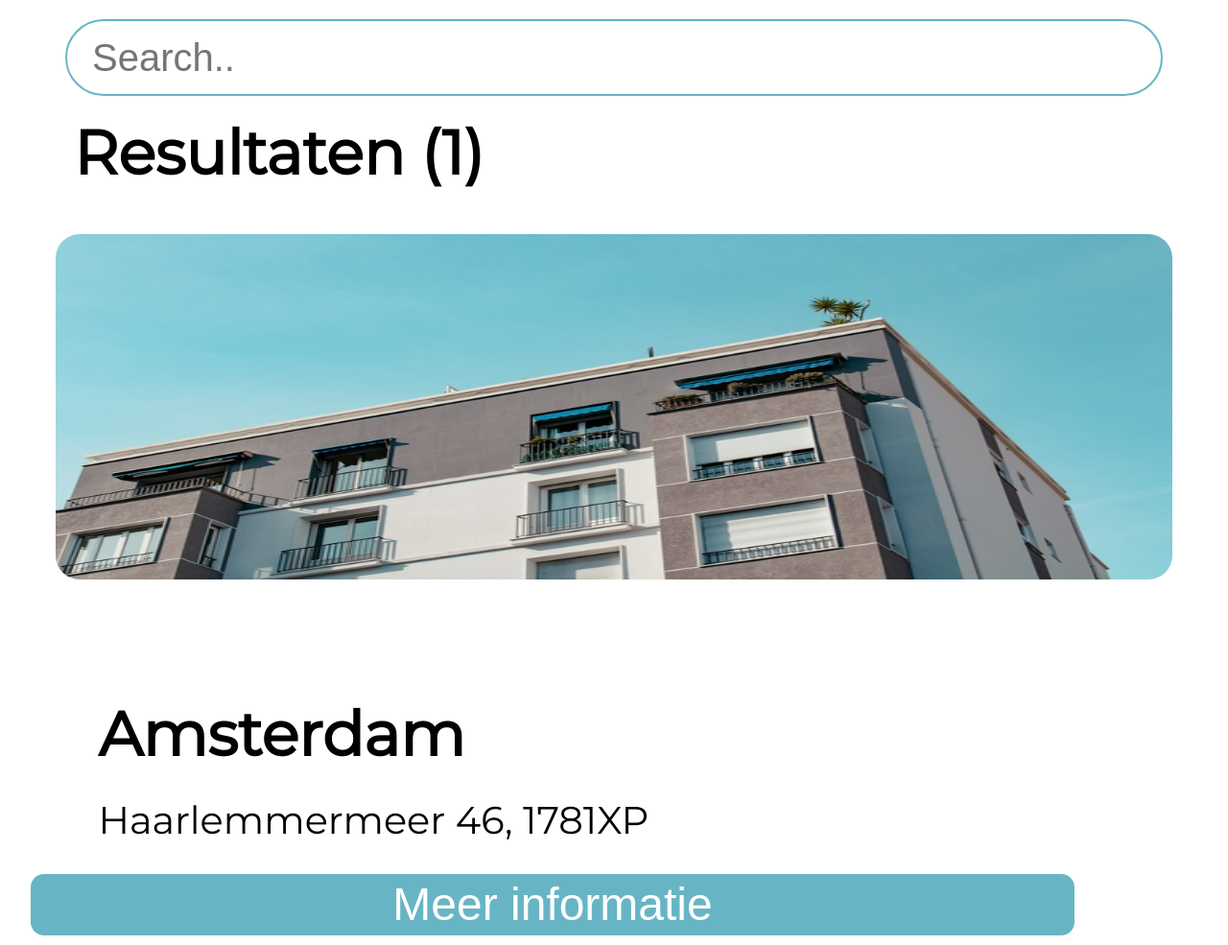
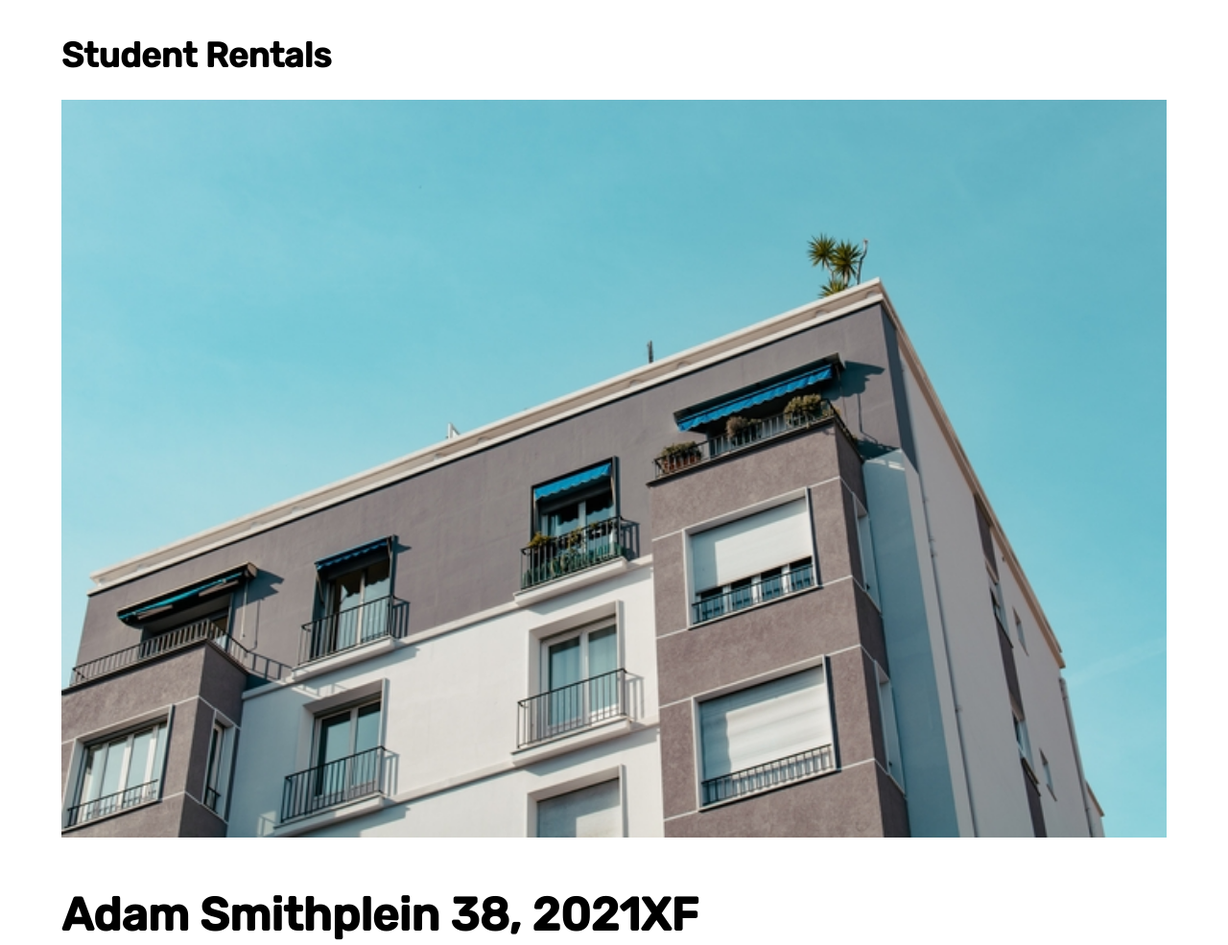
Before and after one commit to CMDA/frontend-voor-designers-2021, a plain HTML site: page uitwerkingOpdracht1/index.html in a window 1280 px wide. Shown: the top 985 px of the page at 96% size. Drawn offline with Linux system fonts and the light colour scheme.

Commit message:
Latest versie opdracht 1
Added flipping card with extra information on the backside. Whole new layout, also a new css file.

```diff
--- a/uitwerkingOpdracht1/index.html
+++ b/uitwerkingOpdracht1/index.html
@@ -3,54 +3,70 @@
   <head>
     <meta charset="utf-8">
     <title>Studenten verhuur</title>
+    <link rel="stylesheet" href="styles/style.css">
 
-    <link rel="stylesheet" href="styles/style.css">
     <link rel="preconnect" href="https://fonts.gstatic.com">
-<link href="https://fonts.googleapis.com/css2?family=Montserrat&family=Noto+Sans+JP&display=swap" rel="stylesheet">
-
+    <link rel="preconnect" href="https://fonts.gstatic.com">
+<link href="https://fonts.googleapis.com/css2?family=Noto+Serif:wght@700&display=swap" rel="stylesheet">
+    <link href="https://fonts.googleapis.com/css2?family=Montserrat&family=Noto+Sans+JP&display=swap" rel="stylesheet">
+    <link rel="preconnect" href="https://fonts.gstatic.com">
+<link href="https://fonts.googleapis.com/css2?family=Rubik:wght@500&display=swap" rel="stylesheet">
   </head>
   <body>
+    <header>
+      <p><strong>Student Rentals</p>
 
-  <header>
-  <input type="text" placeholder="Search..">
-  </header>
+    </header>
+    <main>
 
-    <main>
       <section>
-        <article>
-          <h1>Resultaten (1)</h1>
-            <figure>
-              <img src="images/bluesky.jpg" alt="Rentals Amsterdam student">
-            </figure>
-            <h2>Amsterdam</h2>
-              <p>Haarlemmermeer 46, 1781XP</p>
-          <button type="button" name="button">Meer informatie</button>
-        </article>
+        <div><!--  main > section > div:first-of-type -->
+            <div class="card">
+              <!-- Semantische wijze is een figure niet juist, maar waren van origine 2 afbeeldingen -->
+              <figure>
+              <!-- content voorkant komt hier -->
+                <img src="images/bluesky.jpg" alt="Adam smithplein Rentals">
+                <div class="rentalInformatie">
+                  <h3>Adam Smithplein 38, 2021XF</h3>
+                  <p>In het centrum van Amsterdam vindt u dit prachtige appartementen complex.
 
-        <article class="meerInformatie">
-          <h3>Kamer met mooi uitzicht midden centrum</h3>
-            <p>Huis van ca 125 m2 die je met 2 personen deelt, maar nu zelfs maar met 1 andere persoon dus heel erg relaxed. Je hebt je eigen kamer, gemeubileerd. Iedereen is welkom als je maar relaxed bent en we verwachten wel iemand die full time werkt of full time studeert.
-           Wij zijn beide M, ca 30 jaar en hoog opgeleid. Tijdelijk hier wonen kan ook, ideaal
-           als je even een paar maanden er tussen uit moet! Alles binnen handbereik en rustige omgeving</p>
-            <h4>Alle details op een rijtje:</h4>
+Deze 3-kamer appartementen zijn gevestigd op een ideale locatie in het centrum van Amsterdam. De appartementen zijn voorzien van een moderne keuken, modern sanitair en beschikken over vloer- en raambekleding. Binnen ongeveer 10 minuten bent u op de ring A10 van Amsterdam en de Tram 10 stopt praktisch voor uw deur.</p>
+                </div>
+              </figure>
 
-           <ul>
-             <li><strong>Prijs: </strong> $600 p.m</li>
-               <li><strong>Personen: </strong> 2</li>
-                 <li><strong>Woonoppervlakte: </strong> 125 m<sup>2</sup> </li>
-               <li><strong>Locatie: </strong> Amsterdam, Haarlemmermeer</li>
-             <li><strong>Beschikbaar vanaf: </strong> Direct</li>
-           </ul>
+              <figure>
+                <!-- content achterkant komt hier -->
+                <h2>Student Rentals</h2>
+                <h3>Adam Smithplein 38</h3>
+                <div class="informatieContainer">
 
-        </article>
+                  <div>
+                    <h5>Maandlasten</h5>
+                  </div>
+
+                  <div>
+                    <h5>Woonoppervlakte</h5>
+                  </div>
+
+                  <div>
+                    <h5>Energie label</h5>
+                  </div>
+
+                  <div>
+                    <h5>Regio</h5>
+                  </div>
+
+                </div>
+              </figure>
+
+            </div>
+        </div>
       </section>
+      <div class="buttonRuimte">
+        <button type="button" name="button">Meer informatie</button>
+      </div>
+    </main>
 
-
-    </main>
-    <!-- <footer>
-      Copyright (c) 2021 Copyright Holder All Rights Reserved.
-    </footer> -->
-
+  </body>
     <script src="scripts/script.js"></script>
-  </body>
 </html>
--- a/uitwerkingOpdracht1/scripts/script.js
+++ b/uitwerkingOpdracht1/scripts/script.js
@@ -2,12 +2,17 @@
 var meerInformatie = document.querySelector('.meerInformatie');
 var meerInfoBtn = document.querySelector('button');
 var h1 = document.querySelector('h1');
+var card = document.querySelector('.card');
+
 
 
 function test(){
   console.log('Jahoor hij is geselecteerd');
 
-    meerInformatie.classList.toggle('nieuwResults');
+  card.classList.toggle('rotateCard');
+
+
+
 
   if(meerInfoBtn.textContent === "Meer informatie") {
     meerInfoBtn.textContent = "Minder informatie";
@@ -15,13 +20,9 @@ function test(){
     meerInfoBtn.textContent = "Meer informatie";
   }
 
-  meerInformatie.scrollIntoView({
-    behavior: 'smooth'
-  });
+
 
 }
 
 
-
-
 meerInfoBtn.addEventListener('click', test);
--- a/uitwerkingOpdracht1/styles/style.css
+++ b/uitwerkingOpdracht1/styles/style.css
@@ -1,175 +1,166 @@
 body {
+  margin: 0;
   padding: 0;
-  width: 100%;
-  height: auto;
-  margin: 0;
-  background-color: #ffffff;
 }
 
-p, h1, h2, h3, h4, h5,strong {
-  font-family: 'Montserrat', sans-serif;
-  margin: 0;
-  color: #000 !important;
+h3, h4{
+  font-size: 3em;
+  font-family: 'Rubik', sans-serif;
+
 }
 
-li {
-font-size: 2em;
-color: #000;
-margin-left: 8%;
-font-family: 'Montserrat', sans-serif;
+h5 {
+  font-size: 2em;
+  font-family: 'Rubik', sans-serif;
+}
+
+p {
+  font-size: 36px;
+  font-family: 'Rubik', sans-serif;
+
+}
+
+h2 {
+  font-size: 4.5em;
+  font-family: 'Rubik', sans-serif;
+  width: 30%;
+  margin: 0;
 }
 
 h1 {
-  animation: intoScreen;
-  animation-duration: 2s;
+  font-family: 'Rubik', sans-serif;
+  font-size: 3em;
 }
 
-@keyframes intoScreen {
-  from{transform: translateX(-100%);}
-  to {transform: translateX(0%);}
+header {
+  width: 100%;
+  height: 5vh;
+  display: flex;
 }
 
-/* begin header */
-header {
-  height: 15vh;
+header > p {
+  margin-left: 5%;
+  font-family: 'Rubik', sans-serif;
+}
+
+
+main {
   width: 100%;
-  color: #ffffff;
+  height: 100vh;
+}
+
+main > section:first-of-type {
+  width: 100%;
+  height: 75%;
   display: flex;
   justify-content: center;
   align-items: center;
+  margin-top: 5%;
+}
+/* //container voor de cards */
+main > section > div:first-of-type {
+  width: 90vw;
+  height: 100%;
+  border-radius: 100px;
+}
+/* div voor de 2 figures */
+.card {
+  width: 100%;
+  height: 100%;
+  transition: transform 1s ease-in-out;
+  transform-style: preserve-3d;
 }
 
-header > input {
-  padding: 2%;
-  height: 3vh;
-  width: 85%;
-  border: 2px solid #67b5c4;;
-  border-radius: 40px;
+
+/* voeg deze class toe na het klikken van de button */
+.rotateCard {
+  transform: rotateY(180deg);
+}
+
+/* figure style */
+ figure {
+  width: 100%;
+  height: 100%;
+  position: absolute;
+  margin: 0;
+}
+/* eerste figure */
+figure:first-of-type{
+backface-visibility: hidden;
+}
+
+.rentalInformatie {
+  height: 50%;
+}
+
+figure > img {
+  width: 90vw;
+}
+/* 2e oftewel laatste figure */
+figure:last-of-type {
+transform: rotateY(180deg);
+backface-visibility: hidden;
+
+}
+
+.buttonRuimte {
+  width: 100%;
+  height: 20vh;
   display: flex;
-  font-size: 2.5em;
+  justify-content: center;
+  align-items: flex-start;
+}
+/* button styling */
+  button {
+    width: 90%;
+    background-color: rgb(000 000 000 / 85%);
+    border-radius: 10px;
+    border: none;
+    color: #fff;
+    font-size: 3em;
+    height: 35%;
+  }
+
+  /* styling voor informatiecards */
+.informatieContainer {
+  display: grid;
+  height: 60%;
+  grid-template-columns: repeat(2, 1fr);
+  gap: 40px;
 }
 
 
 
-/* einde header */
-
-
-/* begin main*/
-
-main {
-  height: auto;
-  position: relative;
-}
-main > section {
-  width: 100%;
-}
-
-main > section > article > h1 {
-  margin: 0% 0% 2% 6% ;
-  font-size: 4em;
-  color: #ffffff;
-}
-
-main > section > article > h2 {
-  margin: 8% 0% 2% 8% ;
-  font-size: 4em;
-  color: #ffffff;
-}
-
-main > section > article > p {
-  width: 70%;
-  font-size: 2.5em;
-  color: #ffffff;
-  margin-left: 8vw;
-}
-
-main > section > article > figure {
-  display: flex;
-  justify-content: center;
-  align-items: center;
-  flex-direction: column;
-  height: 50vh;
-}
-main > section article > figure >  img {
-width: 97%;
-height: 90%;
-border-radius: 25px;
-}
-
-button {
-  height: 8vh;
-  width: 85vw;
-  font-size: 3em;
-  border-radius: 14px;
-  margin: 4vh;
-  background-color: #67b5c4;
-  color: #fff;
-  border: none;
-}
-
-
-.informatieHuis {
-  display: flex;
-  justify-content: space-around;
-}
-
-
-
-
-/* Hier komt de JS styling */
-.meerInformatie {
-  display: none;
-  height: 50vh;
-}
-
-.meerInformatie > h3 {
-  font-size: 3em;
-  color: #fff;
-  margin: 2% 0% 1% 8%;
-
-}
-
-.meerInformatie > h4 {
-  font-size: 2.5em;
-  color: #fff;
-  margin: 2% 0% 1% 8%;
-
-}
-
-.meerInformatie > p {
-  margin-top: 3%;
-  margin-left: 8%;
-  font-size: 2em;
-  color: #fff;
-}
-
-.meerInformatie > div {
-  width: 100%;
-  font-size: 2.5em;
-  margin-top: 5vh;
-}
-
-.meerInformatie > div > p {
-  color: lightgray;
-}
-
-
-
-.nieuwResults{
-  display: block !important;
-  height: 50vh;
-  padding-bottom: 15vh;
-}
-
-
-/* footer {
-  height: 7vh;
-  width: 100%;
-  background-color: #2bd2ff;
+.informatieContainer > div:first-of-type {
+  background-color: #7aaffe;
+  border-radius: 10px;
   display: flex;
   justify-content: center;
   align-items: center;
   color: #ffffff;
-  font-family: 'Montserrat', sans-serif;
-  font-size: 2em;
-} */
+}
+.informatieContainer > div:nth-of-type(2) {
+  background-color: #ff8d8d;
+  border-radius: 10px;
+  display: flex;
+  justify-content: center;
+  align-items: center;
+  color: #ffffff;
+}
+
+.informatieContainer > div:nth-of-type(3) {
+  background-color: #744be5;
+  border-radius: 10px;
+  display: flex;
+  justify-content: center;
+  align-items: center;
+  color: #ffffff;
+}
+.informatieContainer > div:last-of-type {
+  background-color: #63bdd8;
+  border-radius: 10px;
+  display: flex;
+  justify-content: center;
+  align-items: center;
+  color: #ffffff;
+}
```
Also changed, not shown: uitwerkingOpdracht1/oude_files/oudereVersie.PNG (added), uitwerkingOpdracht1/oude_files/oudereVersieAchterkant.PNG (added).
